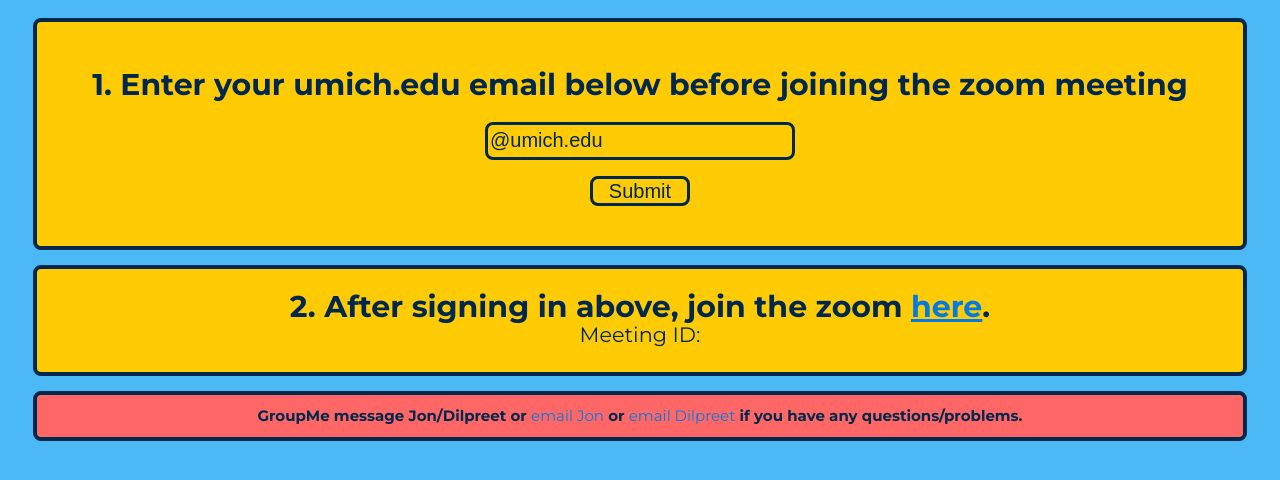
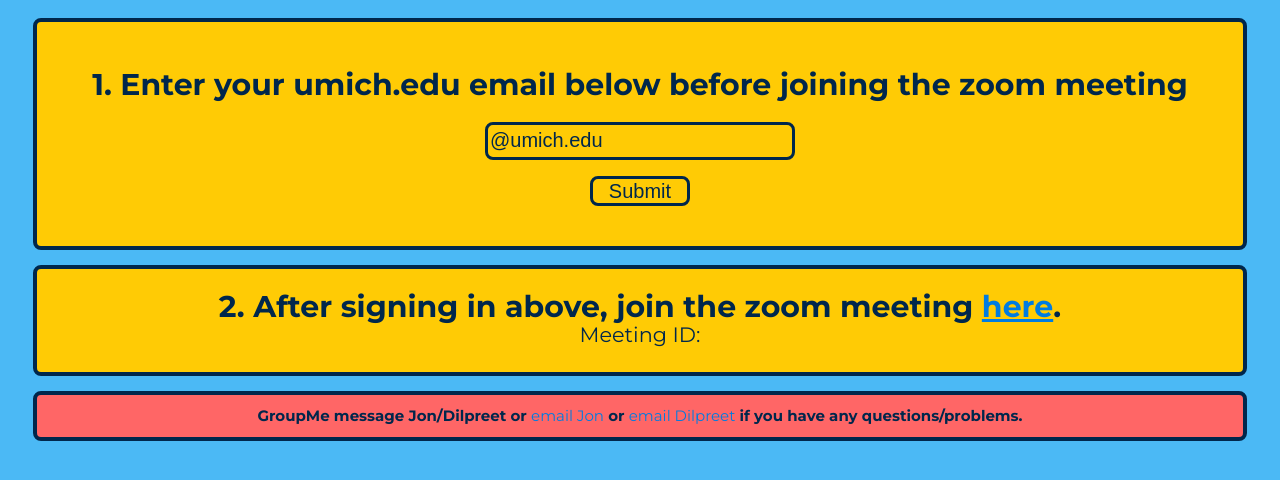
Before and after one commit to umichfjp/umichfjp.github.io, a Jekyll site: the page built from pages/signup/mcsp_infomtg_20.html, in a window 1280 px wide. Shown: the top 480 px of the page. Built offline with Jekyll 4.4.1, drawn with Linux system fonts in a browser that asks for light colours.

Commit message:
Update mcsp_infomtg_20.html

```diff
--- a/pages/signup/mcsp_infomtg_20.html
+++ b/pages/signup/mcsp_infomtg_20.html
@@ -17,7 +17,7 @@ title: Flint Justice Partnership Official Website
               <br /><input class="submit" type="submit" value="Submit"/>
             </form><br /></h2></div>
           <div class="container">
-            <h2><b>2. After signing in above, join the zoom <a href="https://umich.zoom.us/" target="_blank">here</a>.</b>
+            <h2><b>2. After signing in above, join the zoom meeting <a href="https://umich.zoom.us/" target="_blank">here</a>.</b>
             <br><small><small>Meeting ID:</small></small</h2>
             <br>
           </div>
```
